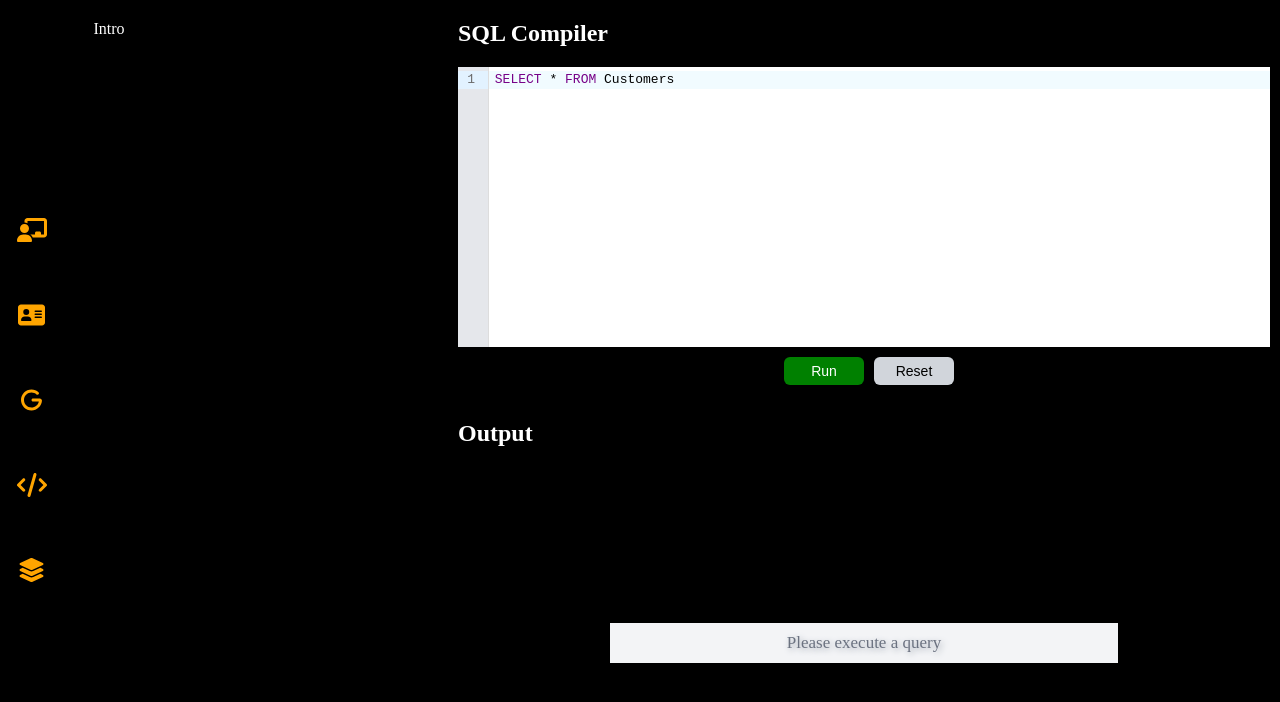
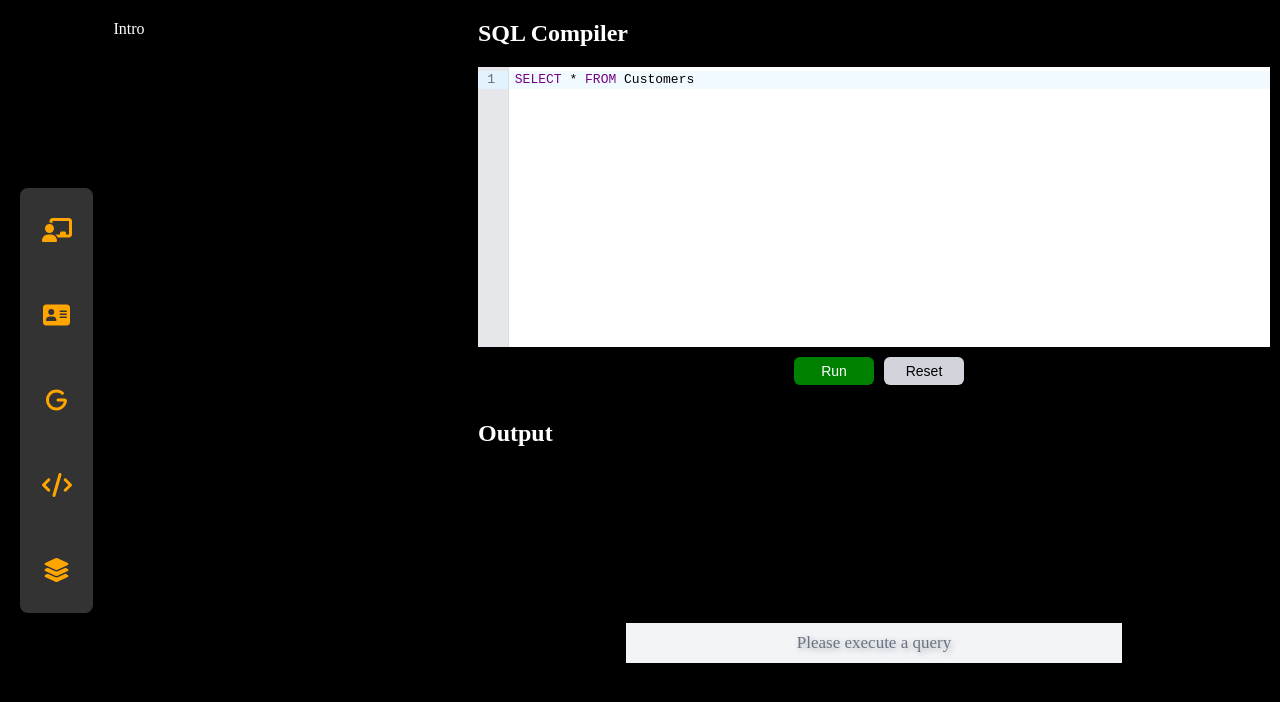
Before and after one commit to NipunGandhi/SQL-Compiler-Atlan, a React (Create React App) app: page / in a window 1280 px wide. Shown: the top 702 px of the page. Built offline with nearby package versions, Linux system fonts and the light colour scheme.

Commit message:
Only pages left

```diff
--- a/src/components/SideNavbar.js
+++ b/src/components/SideNavbar.js
@@ -1,5 +1,4 @@
-import React from "react";
-import { Routes, Route, Link, BrowserRouter } from "react-router-dom";
+import React, { useState } from "react";
 import "./SideNavbar.scss";
 import { links } from "../helpers/linksData";
 import About from "../pages/About/About.js";
@@ -9,30 +8,48 @@ import TechStack from "../pages/TechStack";
 import Extra from "../pages/Extra";
 
 const SideSection = () => {
+  const [currentScreen, setCurrentScreen] = useState(<Intro />);
+
+  const handleLinkClick = (screen) => {
+    setCurrentScreen(screen);
+  };
+
   return (
     <div className="side-navbar">
-      <BrowserRouter>
-        <ul className="link-items">
-          {links.map(({ icon, path }, index) => (
-            <li key={index} className="link-item">
-              <Link to={path} className="link">
-                {icon}
-              </Link>
+      <ul className="link-items">
+        {links.map(({ icon, path }, index) => {
+          let screen;
+          switch (path) {
+            case "/":
+              screen = <Intro />;
+              break;
+            case "/aboutMe":
+              screen = <About />;
+              break;
+            case "/guide":
+              screen = <Guide />;
+              break;
+            case "/techStack":
+              screen = <TechStack />;
+              break;
+            case "/extra":
+              screen = <Extra />;
+              break;
+            default:
+              screen = <Intro />;
+          }
+          return (
+            <li
+              key={index}
+              className="link-item"
+              onClick={() => handleLinkClick(screen)}
+            >
+              {icon}
             </li>
-          ))}
-        </ul>
-        <div className="page-content">
-          <div className="scroll">
-            <Routes>
-              <Route path="/" element={<Intro />} />
-              <Route path="/aboutMe" element={<About />} />
-              <Route path="/guide" element={<Guide />} />
-              <Route path="/techStack" element={<TechStack />} />
-              <Route path="/extra" element={<Extra />} />
-            </Routes>
-          </div>
-        </div>
-      </BrowserRouter>
+          );
+        })}
+      </ul>
+      <div className="page-content">{currentScreen}</div>
     </div>
   );
 };
--- a/src/components/SideNavbar.scss
+++ b/src/components/SideNavbar.scss
@@ -4,9 +4,12 @@
   height: 100vh;
   background-color: black;
   align-items: center;
+  padding-left: 20px;
 
   .link-items {
-    //TODO: add UI Changed
+    box-sizing: border-box;
+    background-color: #333;
+    border-radius: 8px;
     list-style: none;
     padding: 0;
     margin: 0;
@@ -15,36 +18,16 @@
     width: 20%;
     align-items: center;
     .link-item {
+      height: 100%;
       padding: 10px;
       border-radius: 5px;
       margin-top: 20px;
       margin-bottom: 20px;
       cursor: pointer;
-      font-weight: 500;
-      font-size: 16px;
-      color: #ccc;
-      display: flex;
-      align-items: center;
       transition: all 0.3s ease;
 
-      &:hover {
-        color: #fff;
-        background-color: #0a79c8;
-      }
-
-      &.active {
-        color: #ffa11b;
-        font-weight: bold;
-        background-color: #0a79c8;
-      }
-
       svg {
-        margin-right: 10px;
         font-size: 18px;
-      }
-
-      span {
-        display: inline-block;
       }
     }
   }
--- a/src/helpers/helpers.js
+++ b/src/helpers/helpers.js
@@ -6,11 +6,11 @@ const getURL = (tableName) =>
   `https://api.github.com/repos/graphql-compose/graphql-compose-examples/contents/examples/northwind/data/csv/${tableName}.csv`;
 
 const fetchData = async (tableName, setResult, setResultIsLoading, query) => {
-  // const fetchedData = await fetchDataAndStoreAsCSV();
-  // const foundItem = fetchedData.find(
-  //   (item) => item.name.toLowerCase === tableName.toLowerCase
-  // );
-  if (true) {
+  const fetchedData = await fetchDataAndStoreAsCSV();
+  const foundItem = fetchedData.find(
+    (item) => item.name.toLowerCase === tableName.toLowerCase
+  );
+  if (foundItem) {
     const storedData = localStorage.getItem("northwind-data-csv");
     const object = JSON.parse(storedData);
     if (object === null || object[tableName] === undefined) {
```
